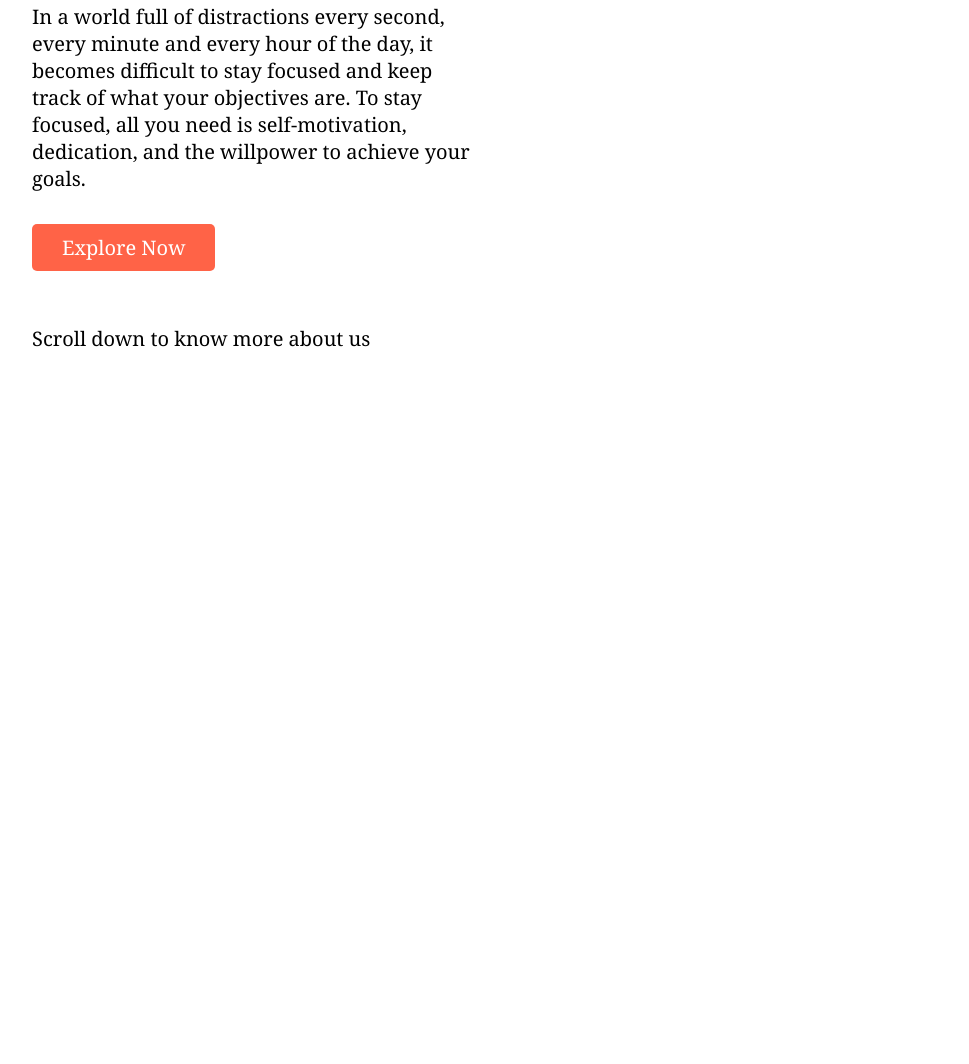
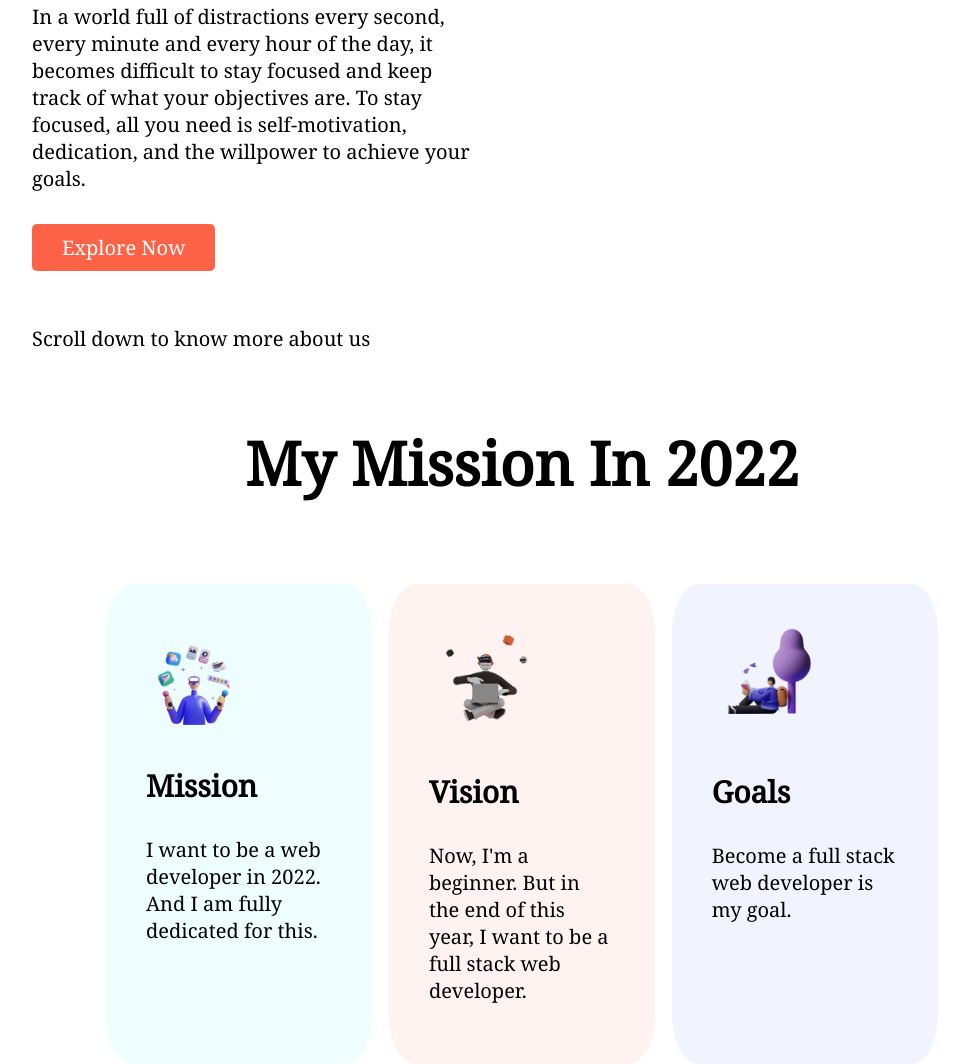
Before and after one commit to saiful-shaakil/portfolio-assignment, a plain HTML site: page index.html in a window 1280 px wide. Shown: the part 517-1581 px from the top of the page, without its empty margins (118-1087 px from the left). Before the commit the page ends 889 px from the top, so only its background shows below. Drawn offline with Linux system fonts and the light colour scheme.

Commit message:
third commit

```diff
--- a/index.html
+++ b/index.html
@@ -42,6 +42,30 @@
         </div>
 
     </section>
+
+    <section class="card-section">
+        <h1>My Mission In 2022</h1>
+        <div class="card-div">
+            <div class="card first-card">
+                <img src="images/illustrators/illustrator-1.png" alt="">
+                <h3>Mission</h3>
+                <p>I want to be a web developer in 2022. And I am fully dedicated for this.</p>
+
+            </div>
+            <div class="card mid-card">
+                <img src="images/illustrators/illustrator-2.png" alt="">
+                <h3>Vision</h3>
+                <p>Now, I'm a beginner. But in the end of this year, I want to be a full stack web developer.</p>
+
+            </div>
+            <div class="card last-card">
+                <img src="images/illustrators/illustrator-3.png" alt="">
+                <h3>Goals</h3>
+                <p>Become a full stack web developer is my goal.</p>
+
+            </div>
+        </div>
+    </section>
 </body>
 
 </html>
--- a/style.css
+++ b/style.css
@@ -1,9 +1,12 @@
 body{
     font-family: 'Noto Serif', serif;
     margin: 0;
+    width: 100%;
 }
-.first-section{
-}
+
+/* firt-section */
+
+
 .full-div{
     width: 100%;
     display: flex;
@@ -49,3 +52,44 @@ body{
     padding:10px 30px;
     border-radius: 5px;
 }
+
+/* card section */
+
+
+.card-section h1 {
+    font-size: 60px;
+    margin-bottom: 80px;
+    text-align: center;
+}
+
+.card-div{
+    align-items: auto;
+    display: flex;
+    width: 65%;
+    margin: 0 auto;
+}
+.card{
+    width: 28%;
+    height: 400px;
+    padding: 40px;
+    border-radius: 10%;
+}
+.card img{
+    width: 60%;
+}
+.first-card{
+    background-color: rgba(92, 241, 241, 0.1);
+}
+.mid-card{
+    margin:0% 2%;
+    background-color: rgb(245, 140, 121, 10%);
+}
+.last-card{
+    background-color: rgba(122, 151, 248, 0.1);
+}
+.card h3{
+    font-size: 30px;
+}
+.card p{
+    font-size: 20px;
+}
```
